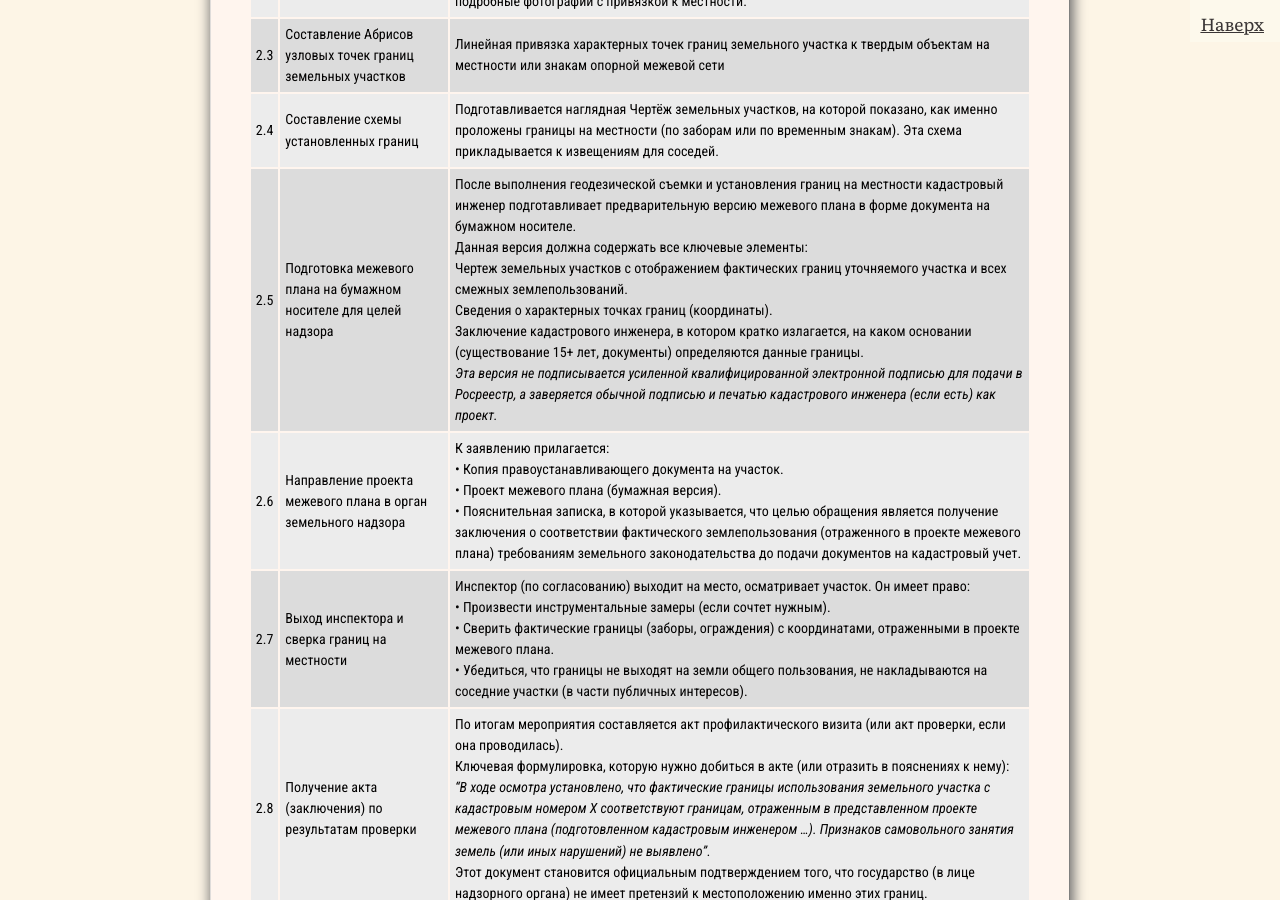
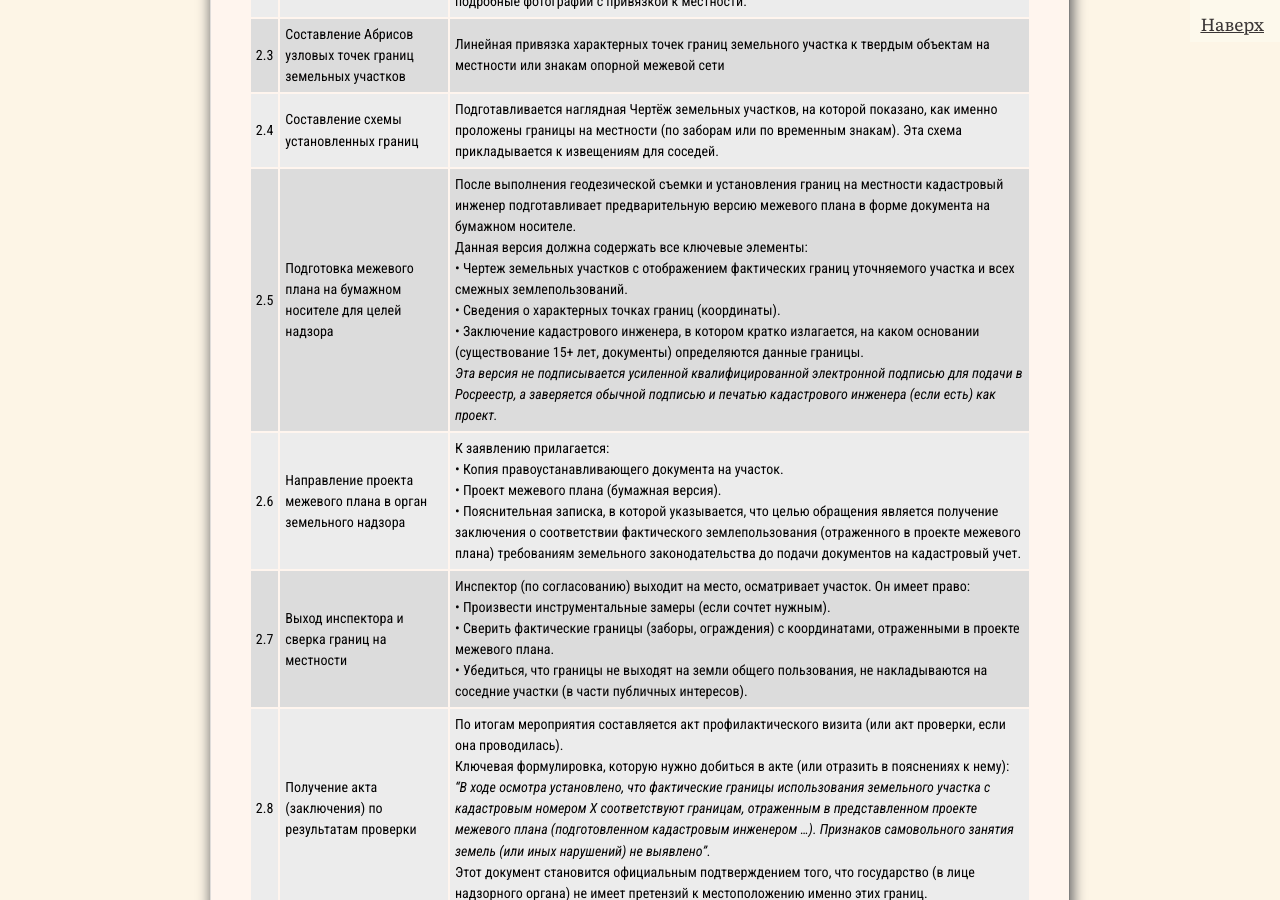
Before and after one commit to SergSi/land-use-art, a Jekyll site: the page built from _posts/2026-02-10-pr1.md, in a window 1280 px wide and 900 px high, scrolled down 17194 px. Built offline with Jekyll 4.4.1, drawn with Linux system fonts in a browser that asks for light colours; some web fonts are replaced.

Commit message:
Update 2026-02-10-pr1.md

```diff
--- a/_posts/2026-02-10-pr1.md
+++ b/_posts/2026-02-10-pr1.md
@@ -311,7 +311,7 @@ Step7 --> Success4[✅ Границы установлены<br>по решен
 | 2.2  | Закрепление фактических границ                               | На уже существующих заборах, столбах, углах строений, которые совпадают с поворотными точками границы, нанести несмываемую маркировку (например, краской) и сделать их подробные фотографии с привязкой к местности. |
 | 2.3  | Составление Абрисов  узловых точек границ земельных участков | Линейная привязка характерных точек границ земельного участка к твердым объектам на местности или знакам опорной межевой сети |
 | 2.4  | Составление схемы установленных границ                       | Подготавливается наглядная Чертёж земельных участков, на которой показано, как именно проложены границы на местности (по заборам или по временным знакам). Эта схема прикладывается к извещениям для соседей. |
-| 2.5  | Подготовка межевого плана на бумажном носителе для целей надзора | После выполнения геодезической съемки и установления границ на местности кадастровый инженер подготавливает предварительную версию межевого плана в форме документа на бумажном носителе.<br />Данная версия должна содержать все ключевые элементы:<br />Чертеж земельных участков с отображением фактических границ уточняемого участка и всех смежных землепользований.<br />Сведения о характерных точках границ (координаты).<br />Заключение кадастрового инженера, в котором кратко излагается, на каком основании (существование 15+ лет, документы) определяются данные границы.<br />*Эта версия не подписывается усиленной квалифицированной электронной подписью для подачи в Росреестр, а заверяется обычной подписью и печатью кадастрового инженера (если есть) как проект.* |
+| 2.5  | Подготовка межевого плана на бумажном носителе для целей надзора | После выполнения геодезической съемки и установления границ на местности кадастровый инженер подготавливает предварительную версию межевого плана в форме документа на бумажном носителе.<br />Данная версия должна содержать все ключевые элементы:<br />• Чертеж земельных участков с отображением фактических границ уточняемого участка и всех смежных землепользований.<br />• Сведения о характерных точках границ (координаты).<br />• Заключение кадастрового инженера, в котором кратко излагается, на каком основании (существование 15+ лет, документы) определяются данные границы.<br />*Эта версия не подписывается усиленной квалифицированной электронной подписью для подачи в Росреестр, а заверяется обычной подписью и печатью кадастрового инженера (если есть) как проект.* |
 | 2.6  | Направление проекта межевого плана в орган земельного надзора | К заявлению прилагается:<br />• Копия правоустанавливающего документа на участок.<br />• Проект межевого плана (бумажная версия).<br />• Пояснительная записка, в которой указывается, что целью обращения является получение заключения о соответствии фактического землепользования (отраженного в проекте межевого плана) требованиям земельного законодательства до подачи документов на кадастровый учет. |
 | 2.7  | Выход инспектора и сверка границ на местности                | Инспектор (по согласованию) выходит на место, осматривает участок. Он имеет право:<br />• Произвести инструментальные замеры (если сочтет нужным).<br />• Сверить фактические границы (заборы, ограждения) с координатами, отраженными в проекте межевого плана.<br />• Убедиться, что границы не выходят на земли общего пользования, не накладываются на соседние участки (в части публичных интересов).<br /> |
 | 2.8  | Получение акта (заключения) по результатам проверки          | По итогам мероприятия составляется акт профилактического визита (или акт проверки, если она проводилась).<br />Ключевая формулировка, которую нужно добиться в акте (или отразить в пояснениях к нему):<br />*"В ходе осмотра установлено, что фактические границы использования земельного участка с кадастровым номером X соответствуют границам, отраженным в представленном проекте межевого плана (подготовленном кадастровым инженером ...). Признаков самовольного занятия земель (или иных нарушений) не выявлено".*<br />Этот документ становится официальным подтверждением того, что государство (в лице надзорного органа) не имеет претензий к местоположению именно этих границ. |
```
